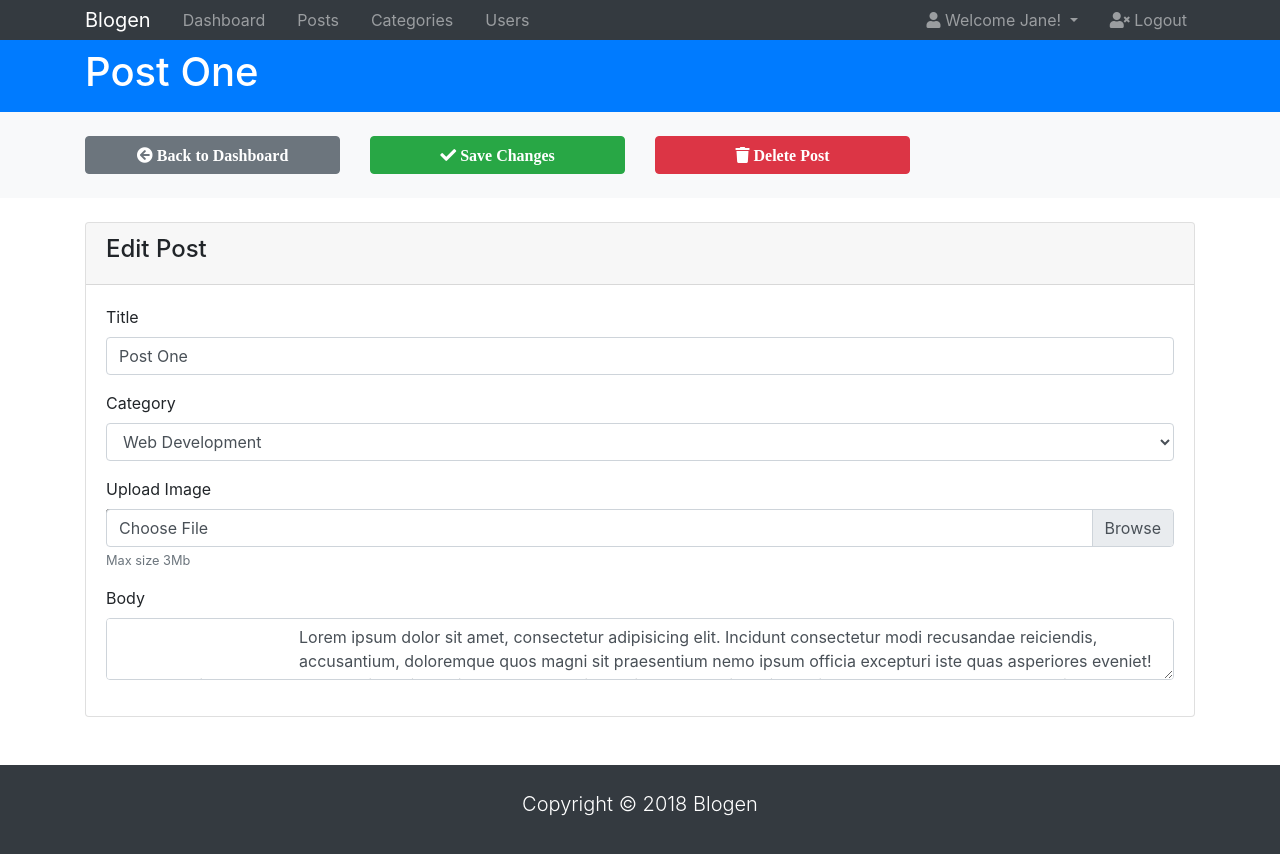
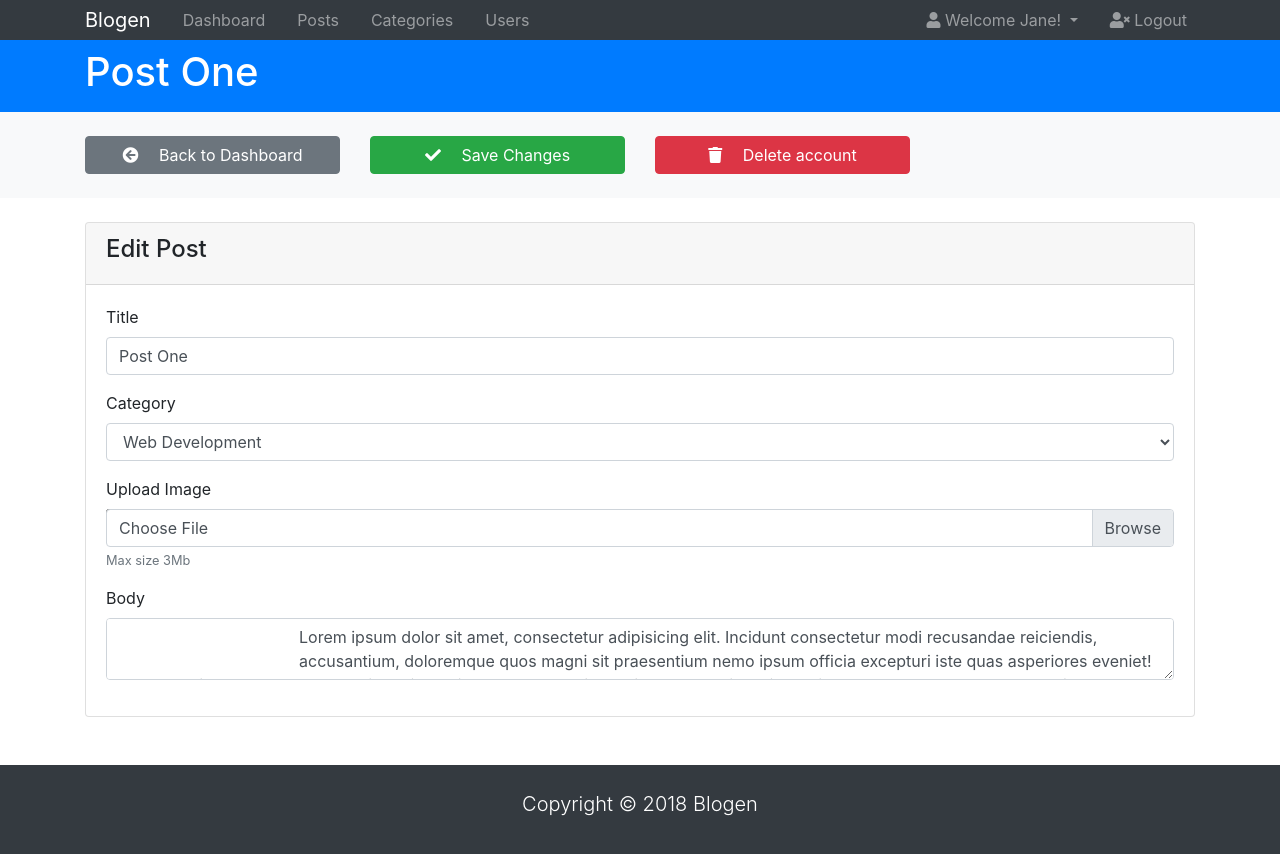
Before and after one commit to qtrangdo/BS_Blogen, a plain HTML site: page details.html in a window 1280 px wide. Drawn offline with nearby package versions, Linux system fonts and the light colour scheme; a script that the page names is missing.

Commit message:
change padding for icons

```diff
--- a/details.html
+++ b/details.html
@@ -80,17 +80,17 @@
                 <div class="row">
                     <div class="col-md-3">
                         <a href="index.html" class="btn btn-secondary btn-block">
-                        <i class="fas fa-arrow-circle-left"> Back to Dashboard</i>
+                            <i class="fas fa-arrow-circle-left mr-3"></i> Back to Dashboard
                         </a>
                     </div>
                     <div class="col-md-3">
                         <a href="index.html" class="btn btn-success btn-block">
-                        <i class="fas fa-check"> Save Changes</i>
+                            <i class="fas fa-check mr-3"></i> Save Changes
                         </a>
                     </div>
                     <div class="col-md-3">
                         <a href="index.html" class="btn btn-danger btn-block">
-                        <i class="fas fa-trash"> Delete Post</i>
+                            <i class="fas fa-trash mr-3"></i>  Delete account
                         </a>
                     </div>
                 </div>
```
Also changed, not shown: settings.html (+2 -2 lines). Lines whose indentation alone changed are shown as unchanged.
